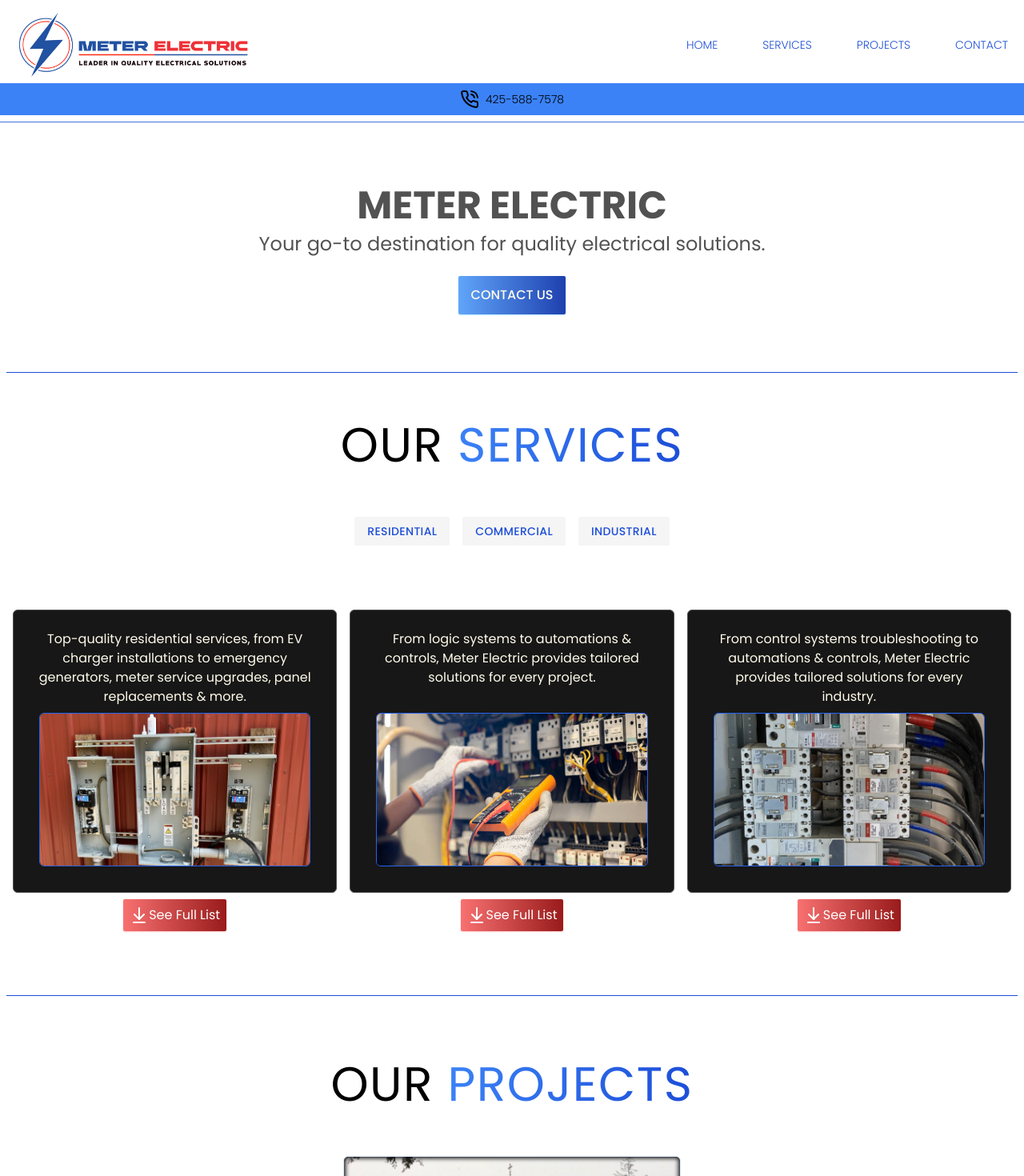
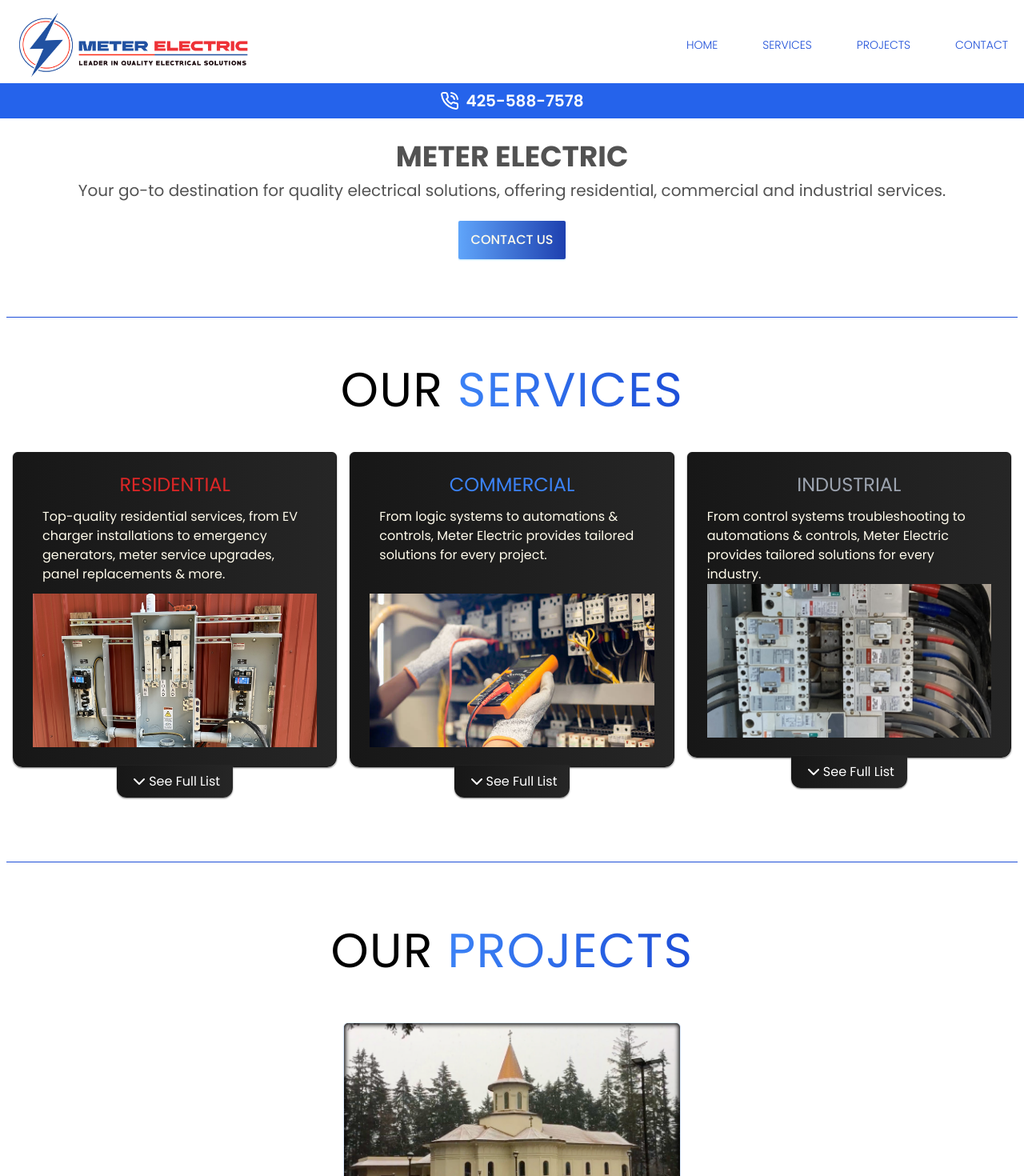
Before and after one commit to vtonu/meterelectric, a React (Vite) app: page / in a window 1280 px wide. Shown: the top 1470 px of the page at 80% size. Built offline with nearby package versions, Linux system fonts and the light colour scheme.

Commit message:
Updated colors, add see full list, etc. v2.2

```diff
--- a/src/components/ContactUs.jsx
+++ b/src/components/ContactUs.jsx
@@ -13,7 +13,7 @@
         </div>
         <br />
         <br />
-        <h6 className="flex gap-2 text-sm">Email - meterelectrical@gmail.com</h6>
+        {/* <h6 className="flex gap-2 text-sm">Email - meterelectrical@gmail.com</h6> */}
         {/* <h6 className="flex gap-2 text-sm">
           Website - www.meterelectrical.com
           <button
@@ -25,7 +25,7 @@
             </span>
           </button>
         </h6> */}
-        <h6 className="flex gap-2 text-sm">Phone - (425)-588-7578</h6>
+        {/* <h6 className="flex gap-2 text-sm">Phone - (425)-588-7578</h6> */}
       </h2>
       <div className="button-container">
         <button
--- a/src/components/FeatureSection.jsx
+++ b/src/components/FeatureSection.jsx
@@ -1,34 +1,22 @@
 import { Link } from 'react-router-dom';
 import { features } from '../constants';
 import { ArrowDownToLine } from 'lucide-react';
+import { ChevronDown } from 'lucide-react';
 
 const FeatureSection = () => {
   return (
     <div className="relative mt-10 border-b border-blue-700 min-h-[600px]">
-      <h2 className="text-5xl tracking-wide text-center border-t border-blue-700 sm:text-5xl lg:text-6xl">
+      <h2 className="text-4xl tracking-wide text-center border-t border-blue-700 sm:text-5xl lg:text-6xl">
         <br></br>
         OUR{' '}
         <span className="text-transparent bg-gradient-to-r from-blue-500 to-blue-700 bg-clip-text">
           SERVICES
         </span>
-        <br></br> <br></br>
-        <div className="flex justify-center gap-4">
-          <span className="px-4 py-2 text-sm font-medium tracking-wide text-blue-700 uppercase rounded-sm bg-neutral-100">
-            Residential
-          </span>
-          <span className="px-4 py-2 text-sm font-medium tracking-wide text-blue-700 uppercase rounded-sm bg-neutral-100">
-            Commercial
-          </span>
-
-          <span className="px-4 py-2 text-sm font-medium tracking-wide text-blue-700 uppercase rounded-sm bg-neutral-100">
-            Industrial
-          </span>
-        </div>
       </h2>
       <div className="flex flex-wrap">
         {features.map((feature, index) => (
           <div key={index} className="w-full sm:w-1/2 lg:w-1/3">
-            <div className="grid gap-4 justify-items-center">
+            <div className="">
               <div>{feature.text}</div>
               <div className="flex items-center justify-center w-10 h-10 text-blue-700 rounded-sm">
                 {feature.icon}
@@ -39,8 +27,8 @@
               </p>
             </div>
             <div className="flex justify-center">
-              <button className="flex items-center p-2 text-white border-red-600 rounded-sm shadow-sm font-sm border-1 bg-gradient-to-r from-red-400 to-red-800 hover:to-red-600 shadow-red-200">
-                <ArrowDownToLine />
+              <button className="flex items-center px-4 py-2  text-white border-neutral-900 shadow-sm rounded-b-xl  border-1 bg-gradient-to-r from-neutral-900 to-neutral-800 hover:to-neutral-600 shadow-neutral-500 mt-[-10px]">
+                <ChevronDown />
                 See Full List
               </button>
             </div>
--- a/src/components/HeroSection.jsx
+++ b/src/components/HeroSection.jsx
@@ -1,9 +1,12 @@
 const HeroSection = ({ contactRef }) => {
   return (
     <div className="flex flex-col items-center ">
-      <p className="text-5xl font-bold text-center text-balance text-neutral-600">METER ELECTRIC</p>
-      <p className="pt-2 text-2xl text-center text-balance text-neutral-600">
-        Your go-to destination for quality electrical solutions.{' '}
+      <p className="text-4xl font-bold text-center text-balance text-neutral-600 mt-[-60px]">
+        METER ELECTRIC
+      </p>
+      <p className="pt-2 text-xl text-center text-balance text-neutral-600">
+        Your go-to destination for quality electrical solutions, offering residential, commercial
+        and industrial services.{' '}
       </p>
       <br />
       <button
--- a/src/components/Navbar.jsx
+++ b/src/components/Navbar.jsx
@@ -21,7 +21,7 @@
   };
 
   return (
-    <nav className="sticky top-0 z-50 py-2 font-light border-b backdrop-blur-lg border-blue-700/80">
+    <nav className="sticky top-0 z-50 py-2 font-light backdrop-blur-lg border-blue-700/80">
       <div className="container relative px-4 mx-auto lg:text-sm">
         <div className="flex items-center justify-between">
           <div className="flex items-center flex-shrink-0">
@@ -55,7 +55,7 @@
         </div>
 
         {mobileDrawerOpen && (
-          <div className="fixed right-0 z-20 flex flex-col items-center justify-center w-full p-12 bg-neutral-200 lg:hidden">
+          <div className="fixed right-0 z-20 flex flex-col items-center justify-center w-full p-12 bg-neutral-200 lg:hidden ">
             <ul>
               {navItems.map((item, index) => (
                 <li key={index} className="py-4">
@@ -75,15 +75,17 @@
           </div>
         )}
       </div>
-      <div className="relative p-2 mx-auto bg-blue-500 lg:text-sm">
+      <div className="relative p-2 mx-auto bg-blue-600 lg:text-sm">
         <div className="flex items-center justify-center ">
-          <a href="tel:425-588-7578" className="flex items-center justify-center gap-2">
+          <a
+            href="tel:425-588-7578"
+            className="flex items-center justify-center gap-2 text-xl font-semibold text-white">
             <PhoneCall />
             <p>425-588-7578 </p>
           </a>
         </div>
         {mobileDrawerOpen && (
-          <div className="fixed right-0 z-20 flex flex-col items-center justify-center w-full p-12 bg-neutral-200 lg:hidden">
+          <div className="fixed right-0 z-20 flex flex-col items-center justify-center w-full p-2 bg-neutral-200 lg:hidden">
             <ul>
               {navItems.map((item, index) => (
                 <li key={index} className="py-4">
--- a/src/components/Partners.jsx
+++ b/src/components/Partners.jsx
@@ -22,7 +22,7 @@
         ))}
       </div>
       <div className="flex items-center justify-center pt-6">
-        <span className="text-3xl text-center text-transparent bg-gradient-to-r from-orange-700 to-orange-600 bg-clip-text">
+        <span className="text-2xl text-center text-transparent bg-gradient-to-r from-orange-700 to-orange-600 bg-clip-text">
           Certified Generac Installer
         </span>
       </div>
--- a/src/constants/index.jsx
+++ b/src/constants/index.jsx
@@ -1,6 +1,3 @@
-import { BatteryCharging } from 'lucide-react';
-import { Cable } from 'lucide-react';
-import { KeyboardMusic } from 'lucide-react';
 import generac from '../assets/profile-pictures/generac.jpg';
 import commercial from '../assets/services/commercial.jpg';
 import residential from '../assets/services/residential.jpg';
@@ -23,76 +20,44 @@
 
 export const features = [
   {
-    /* icon: <BatteryCharging />,
-    text: (
-      <span className="px-4 py-2 font-medium tracking-wide text-blue-700 uppercase rounded-sm text-md bg-neutral-100">
-        See Full List
-      </span>
-    ), */
     link: '/residential',
     description: (
-      <div className="p-6 font-normal border rounded-md bg-neutral-900 text-md border-neutral-600">
-        <p className="text-center ">
+      <div className="p-6 font-normal text-center border rounded-md shadow-sm border-neutral-900 rounded-b-xl font-sm border-1 bg-gradient-to-r from-neutral-900 to-neutral-800 hover:to-neutral-600 shadow-neutral-500">
+        <span className="text-2xl text-red-600">RESIDENTIAL</span>
+        <p className="p-3 text-left">
           Top-quality residential services, from EV charger installations to emergency generators,
           meter service upgrades, panel replacements & more.
         </p>
-        <div className="w-full p-2">
-          <img
-            src={residential}
-            alt="Residential Image"
-            className="object-cover h-48 border border-blue-600 rounded-md w-96"
-          />
-        </div>
+        <img src={residential} alt="Industrial Image" className="object-cover w-full h-48 " />
       </div>
     ),
   },
   {
-    /* icon: <KeyboardMusic />,
-    text: (
-      <span className="px-4 py-2 font-medium tracking-wide text-blue-700 uppercase rounded-sm text-md bg-neutral-100">
-        Commercial
-      </span>
-    ), */
     link: '/commercial',
     description: (
-      <div className="p-6 font-normal border rounded-md bg-neutral-900 text-md border-neutral-600">
-        <p className="text-center">
+      <div className="p-6 font-normal text-center border rounded-md shadow-sm border-neutral-900 rounded-b-xl font-sm border-1 bg-gradient-to-r from-neutral-900 to-neutral-800 hover:to-neutral-600 shadow-neutral-500">
+        <span className="text-2xl text-blue-500">COMMERCIAL</span>
+        <p className="p-3 text-left">
           From logic systems to automations & controls, Meter Electric provides tailored solutions
           for every project. <br></br>
           <br></br>
         </p>
-        <div className="w-full p-2">
-          <img
-            src={commercial}
-            alt="Commercial Image"
-            className="object-cover h-48 border border-blue-600 rounded-md w-96"
-          />
-        </div>
+        <img src={commercial} alt="Commercial Image" className="object-cover w-full h-48 " />
       </div>
     ),
   },
 
   {
-    /* icon: <Cable />,
-    text: (
-      <span className="px-4 py-2 font-medium tracking-wide text-blue-700 uppercase rounded-sm text-md bg-neutral-100">
-        Industrial
-      </span>
-    ), */
     link: '/industrial',
     description: (
-      <div className="p-6 font-normal border rounded-md bg-neutral-900 text-md border-neutral-600">
-        <p className="text-center ">
+      <div className="p-6 font-normal text-center border rounded-md shadow-sm border-neutral-900 rounded-b-xl font-sm border-1 bg-gradient-to-r from-neutral-900 to-neutral-800 hover:to-neutral-600 shadow-neutral-500">
+        <span className="text-2xl text-gray-400 ">INDUSTRIAL</span>
+
+        <p className="pt-3 text-left">
           From control systems troubleshooting to automations & controls, Meter Electric provides
           tailored solutions for every industry.
         </p>
-        <div className="w-full p-2">
-          <img
-            src={industrial}
-            alt="Industrial Image"
-            className="object-cover h-48 border border-blue-600 rounded-md w-96"
-          />
-        </div>
+        <img src={industrial} alt="Industrial Image" className="object-cover w-full h-48 " />
       </div>
     ),
   },
```
Also changed, not shown: 1 other file (tests, documents, lock files or other folders).
